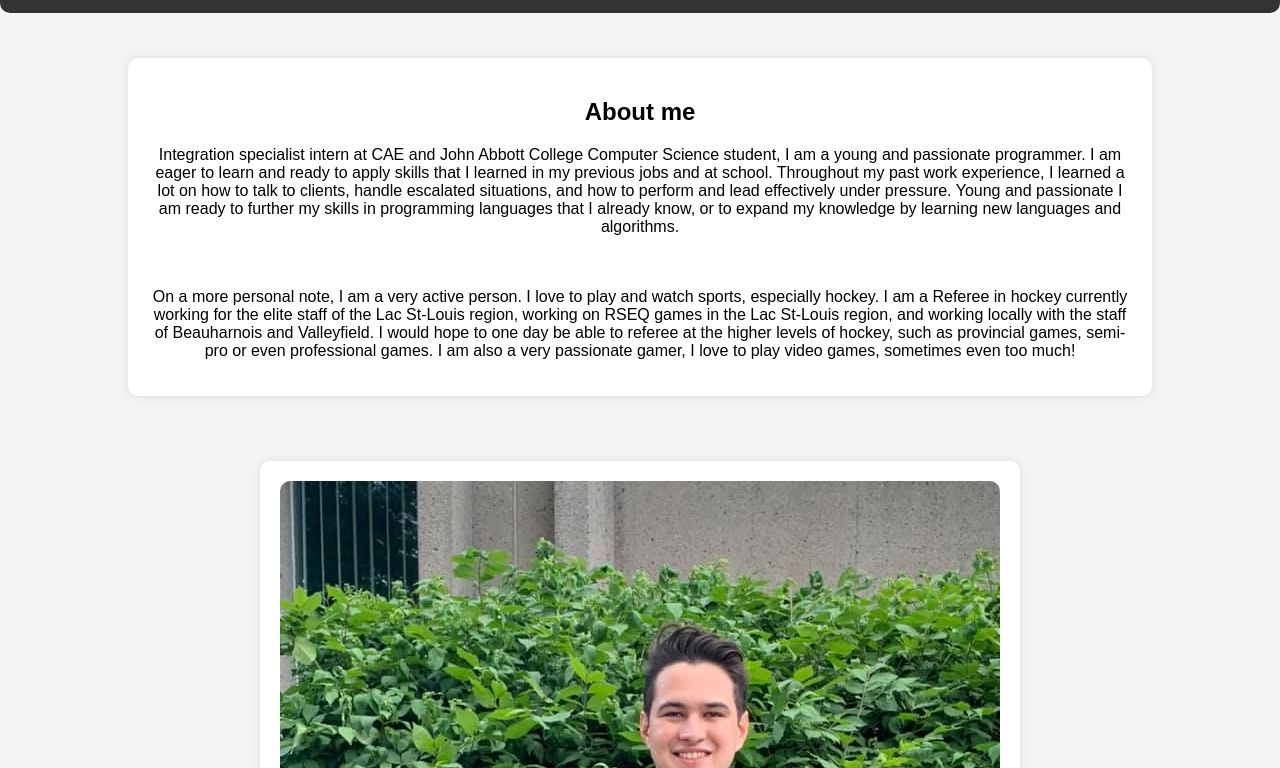
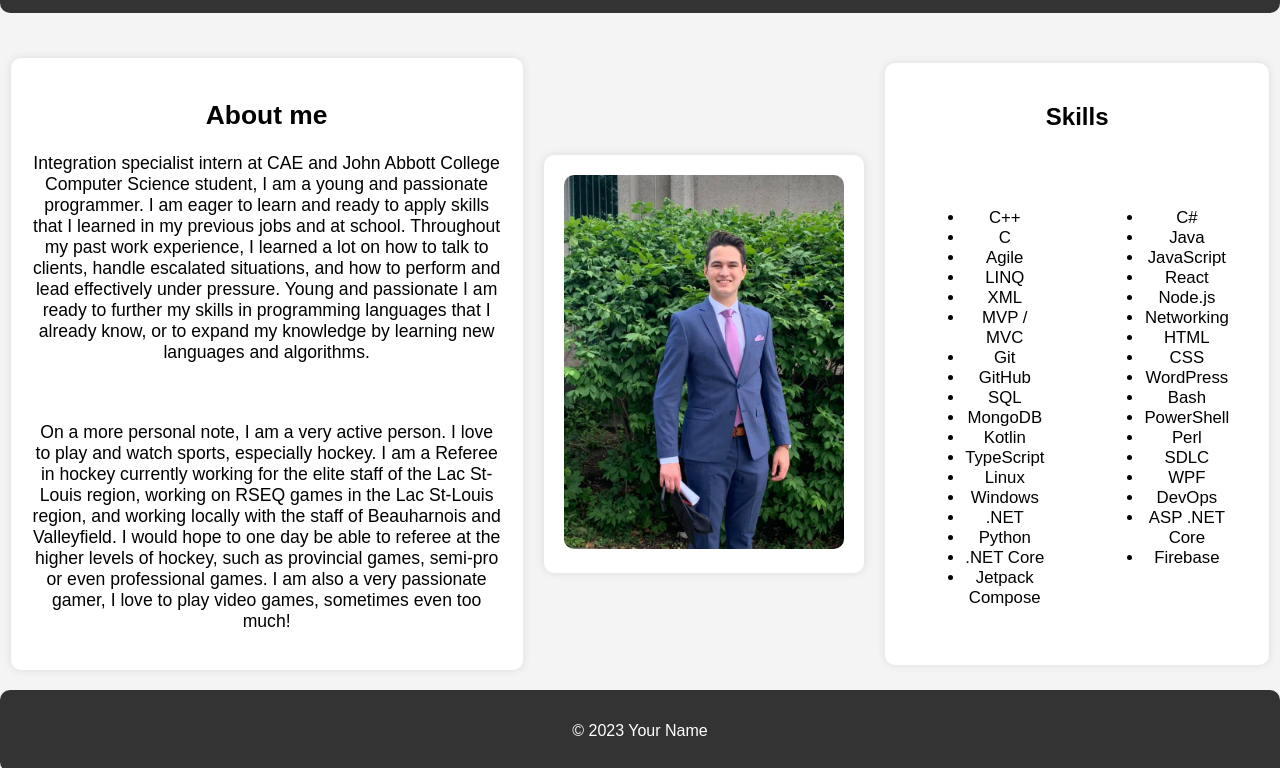
Before and after one commit to AymericBriereJAC/AymericBriereJAC.github.io, a plain HTML site: page root/index.html in a window 1280 px wide. Shown: the part 115-883 px from the top of the page. Drawn offline with Linux system fonts and the light colour scheme.

Commit message:
Fixed the skills list

```diff
--- a/root/index.html
+++ b/root/index.html
@@ -62,14 +62,50 @@
 
         <section id="skills" class="container flex-item-right">
             <div class="skills">
-                <h2>Skills</h2>
-                <ul>
-                    <li>Java</li>
-                    <li>Kotlin</li>
-                    <li>HTML/CSS</li>
-                    <li>JavaScript</li>
-                    <!-- Add more skills as needed -->
-                </ul>
+                <h2 id="skillsH2">Skills</h2>
+                <div class="column list">
+                    <ul>
+                        <li>C#</li>
+                        <li>Java</li>
+                        <li>JavaScript</li>
+                        <li>React</li>
+                        <li>Node.js</li>
+                        <li>Networking</li>
+                        <li>HTML</li>
+                        <li>CSS</li>
+                        <li>WordPress</li>
+                        <li>Bash</li>
+                        <li>PowerShell</li>
+                        <li>Perl</li>
+                        <li>SDLC</li>
+                        <li>WPF</li>
+                        <li>DevOps</li>
+                        <li>ASP .NET Core</li>
+                        <li>Firebase</li>
+                    </ul>
+                </div>
+                <div class="column list">
+                    <ul>
+                        <li>C++</li>
+                        <li>C</li>
+                        <li>Agile</li>
+                        <li>LINQ</li>
+                        <li>XML</li>
+                        <li>MVP / MVC</li>
+                        <li>Git</li>
+                        <li>GitHub</li>
+                        <li>SQL</li>
+                        <li>MongoDB</li>
+                        <li>Kotlin</li>
+                        <li>TypeScript</li>
+                        <li>Linux</li>
+                        <li>Windows</li>
+                        <li>.NET</li>
+                        <li>Python</li>
+                        <li>.NET Core</li>
+                        <li>Jetpack Compose</li>
+                    </ul>
+                </div>
             </div>
         </section>
     </div>
--- a/root/styles.css
+++ b/root/styles.css
@@ -14,8 +14,8 @@ body {
     display: flex;
     justify-content: space-between;
     align-items: center;
-    max-width: 80%; /* Adjusted max-width */
-    margin: 45px auto; /* Centered the container */
+    max-width: 80%;
+    margin: 45px auto;
     padding: 20px;
     background-color: #fff;
     box-shadow: 0 0 10px rgba(0, 0, 0, 0.1);
@@ -24,6 +24,8 @@ body {
 
 .logo {
     flex-grow: 1;
+    text-align: left;
+    margin-left: 4%;
 }
 
 .logo h1 {
@@ -66,17 +68,25 @@ nav {
 
 .flex-container {
     display: flex;
-    flex-direction: column; /* Changed to column for better responsiveness */
-    align-items: center; /* Centered items horizontally */
+    flex-direction: row;
+    align-items: center;
     text-align: center;
 }
 
 .container,
-.flex-item-left,
-.flex-item-middle,
+.flex-item-left {
+    flex-basis: 40%;
+    margin-bottom: 20px;
+}
+
+.flex-item-middle {
+    flex-basis: 25%;
+    margin-bottom: 20px;
+}
+
 .flex-item-right {
-    flex-basis: 100%; /* Full width on small screens, adjust as needed */
-    margin-bottom: 20px; /* Added space between sections */
+    flex-basis: 20%;
+    margin-bottom: 20px;
 }
 
 .picture-container img {
@@ -100,3 +110,41 @@ footer {
     border-radius: 0 0 10px 10px;
     max-width: 100%;
 }
+
+
+.skills {
+    display: grid;
+    grid-template-areas:
+        'heading heading'
+        'list1 list2';
+    gap: 20px; /* Adjust the gap between items as needed */
+    justify-content: center;
+}
+
+.column {
+    display: flex;
+    flex-direction: column;
+    align-items: center;
+    text-align: center;
+}
+
+.column:nth-child(1) {
+    grid-area: list1;
+}
+
+.column:nth-child(2) {
+    grid-area: list2;
+}
+
+#skillsH2 {
+    grid-area: heading;
+}
+
+.list {
+    margin: 20px;
+    font-size: 1.05em;
+}
+
+.about-me {
+    font-size: 1.1em;
+}
```
Also changed, not shown: 1 other file.
